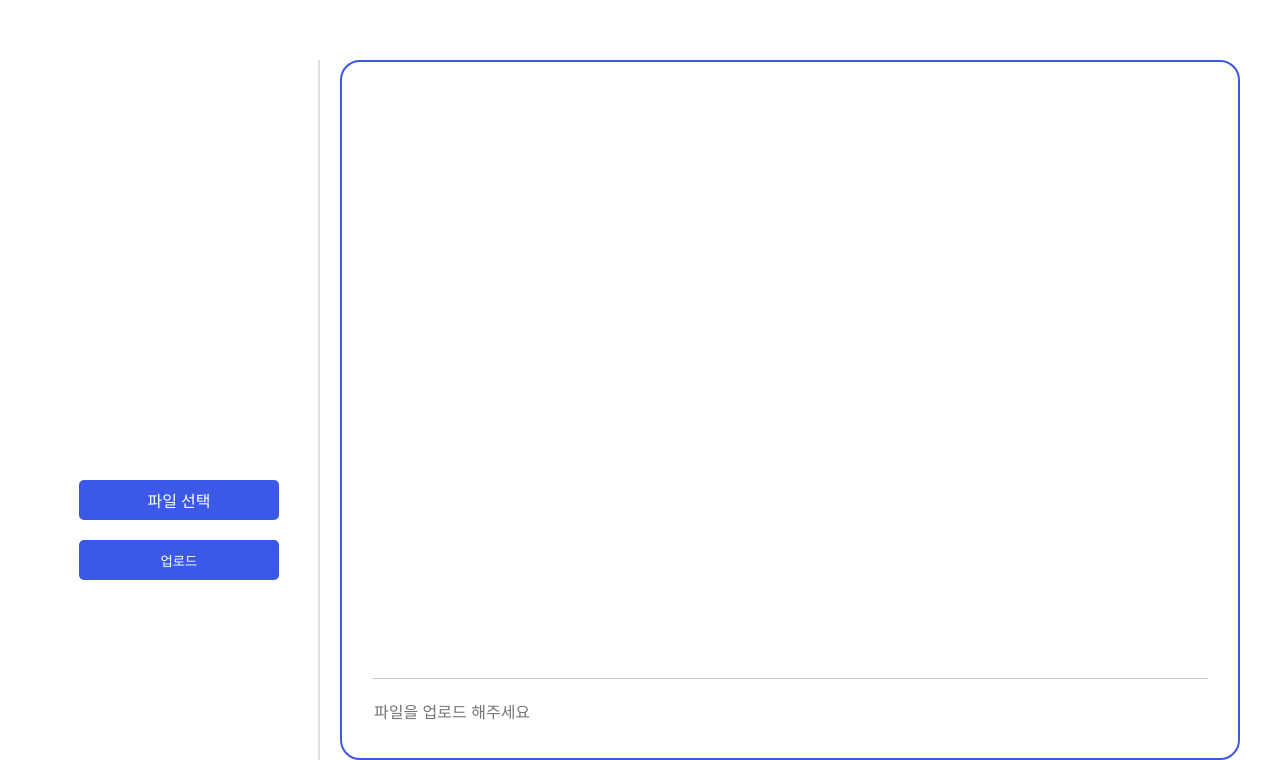
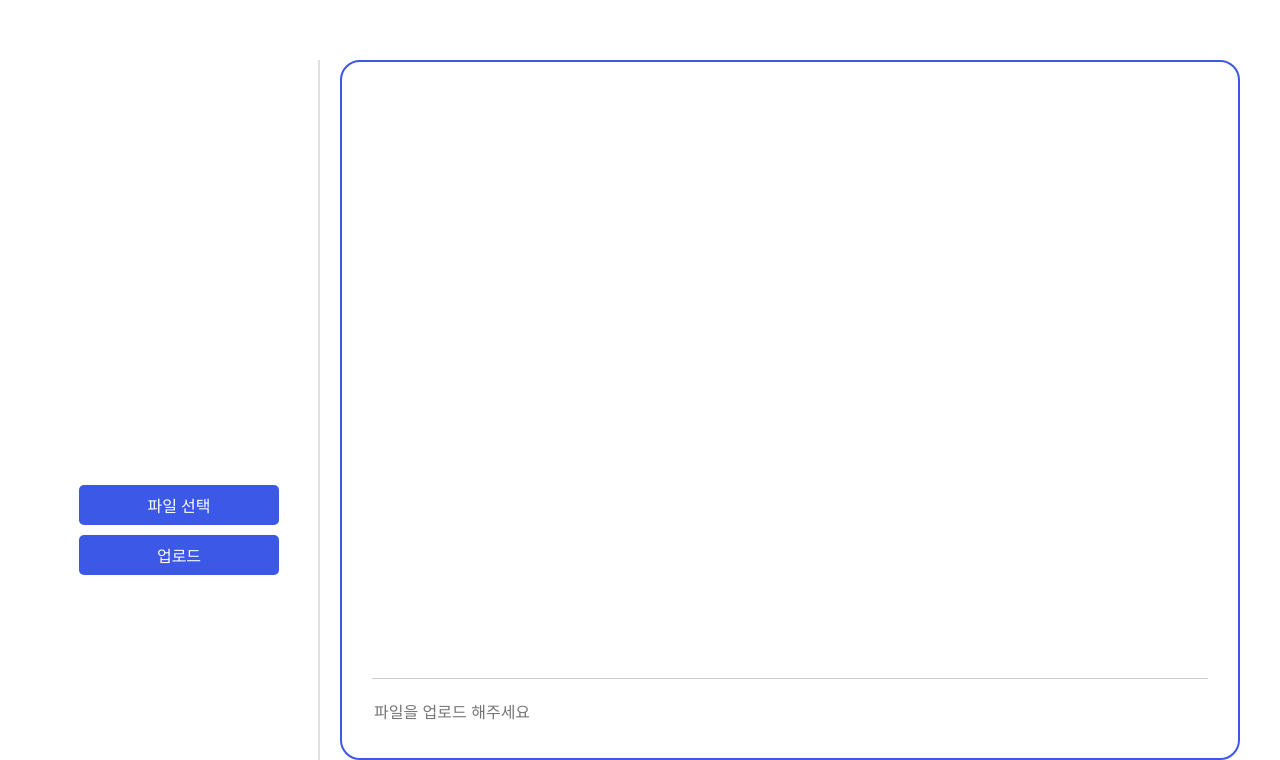
Before and after one commit to Sunny-jinn/khu-cse-track-project, a React (Vite) app: page / in a window 1280 px wide. Shown: the part 140-900 px from the top of the page. Built offline with nearby package versions, Linux system fonts and the light colour scheme; some icons are missing.

Commit message:
refactor: css 중복 코드 제거

```diff
--- a/src/components/Chatting/styled.ts
+++ b/src/components/Chatting/styled.ts
@@ -13,23 +13,23 @@ export const Wrapper = styled.div`
   }
 `;
 
+const commonStyle = `
+    padding: 20px;
+    border-radius: 10px;
+    max-width: 600px;
+    overflow-wrap: break-word;
+    margin-bottom: 20px;
+`;
+
 export const UserChatBox = styled.div`
+  ${commonStyle}
   margin-left: auto;
-  padding: 20px;
-  border-radius: 10px;
   background: #eeeeee;
-  max-width: 600px;
-  overflow-wrap: break-word;
-  margin-bottom: 20px;
 `;
 
 export const ComChatBox = styled.div`
+  ${commonStyle}
   margin-right: auto;
-  padding: 20px;
-  border-radius: 10px;
   background: #3b58e6;
   color: #fff;
-  max-width: 600px;
-  overflow-wrap: break-word;
-  margin-bottom: 20px;
 `;
--- a/src/components/FileUpload/styled.ts
+++ b/src/components/FileUpload/styled.ts
@@ -10,7 +10,7 @@ export const FileDiv = styled.div`
   border-right: 2px solid #e0e0e0;
 `;
 
-export const UploadLabel = styled.label`
+const commonStyle = `
   display: flex;
   justify-content: center;
   align-items: center;
@@ -32,27 +32,14 @@ export const UploadLabel = styled.label`
   }
 `;
 
+export const UploadLabel = styled.label`
+  ${commonStyle}
+`;
+
 export const SendButton = styled.button`
-  display: flex;
-  justify-content: center;
-  align-items: center;
-  background-color: #3b58e6;
-  width: 200px;
-  height: 40px;
-  color: #fff;
-  border-radius: 5px;
-  font-weight: 600;
-  cursor: pointer;
-  transition: 0.3s;
-  margin-top: 20px;
-
-  &:hover {
-    background: #354fcf; // 어두운 색상으로 변경
-  }
-
-  &:active {
-    background: #17225b; // 어두운 색상으로 변경
-  }
+  ${commonStyle}
+  margin-top: 10px;
+  font-size: 16px;
 `;
 
 export const PreviewImg = styled.img`
```
